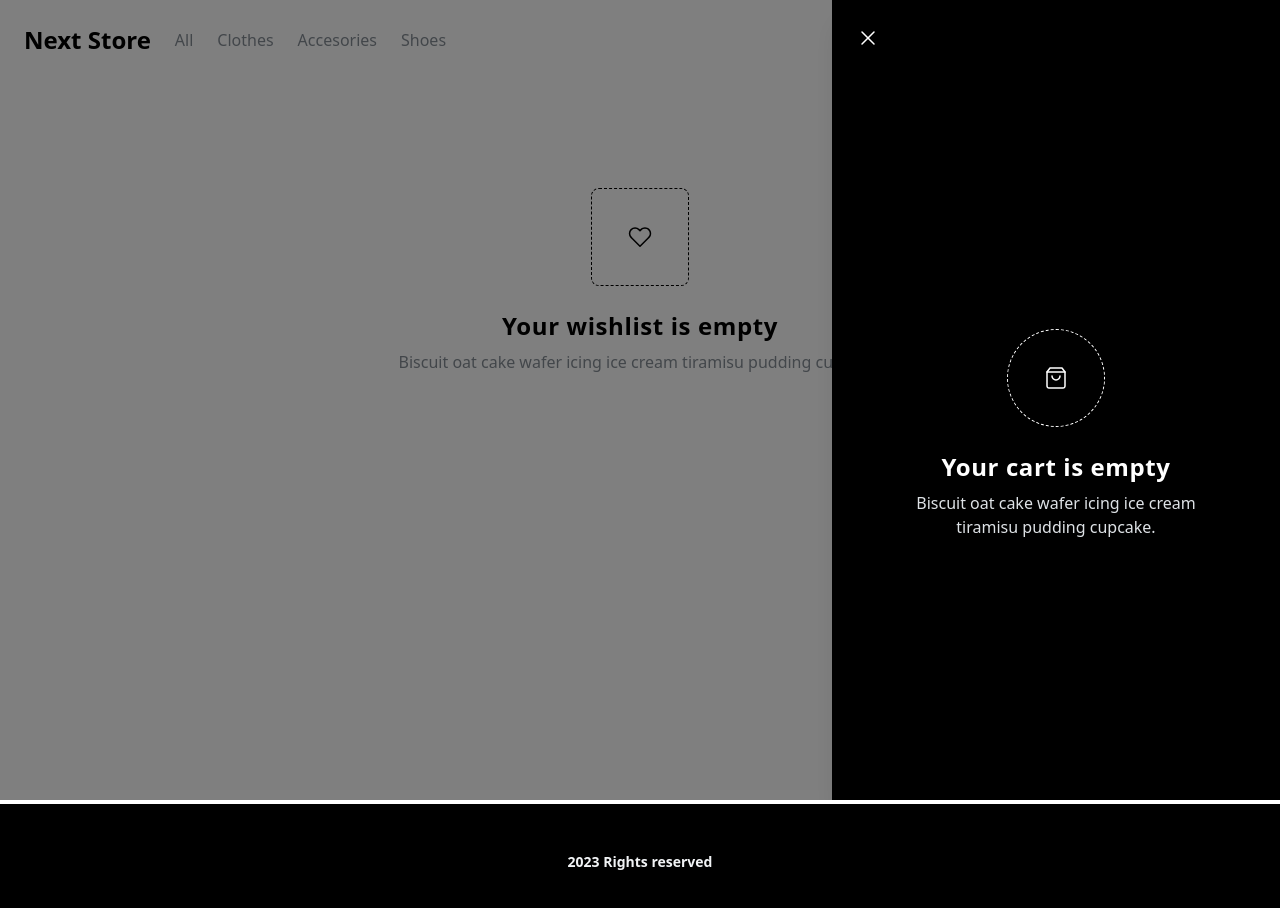
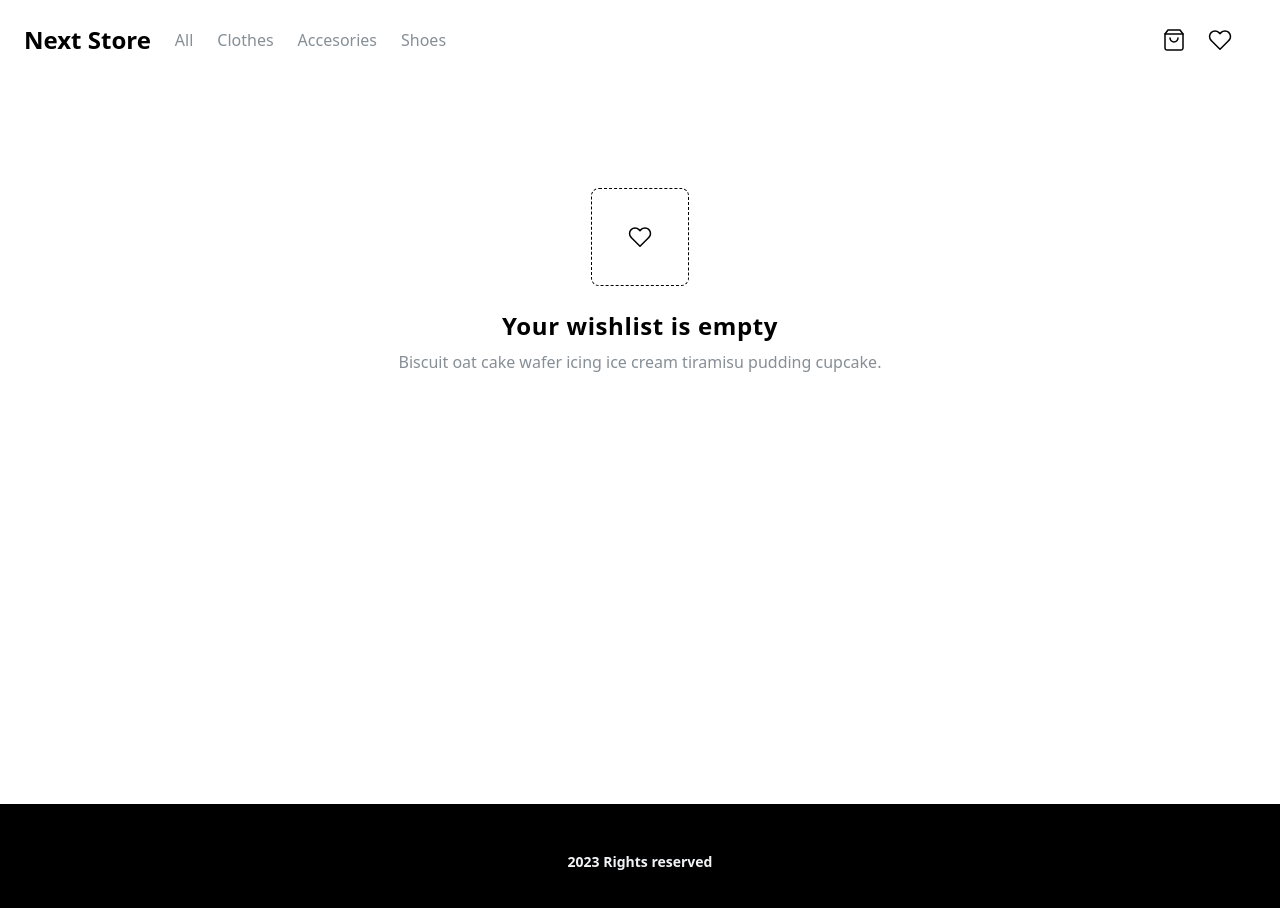
Before and after one commit to FedericoPontoriero/ecommerce-next, a Next.js app: page /wishlist in a window 1280 px wide. Shown: the top 908 px of the page. Built offline with nearby package versions, Linux system fonts and the light colour scheme.

Commit message:
sidebar state in ui provider

```diff
--- a/components/common/Layout/Layout.tsx
+++ b/components/common/Layout/Layout.tsx
@@ -12,7 +12,7 @@ const Layout = ({ children }: PropsWithChildren) => {
     return (
         <div className={s.root}>
             <Navbar />
-            <Sidebar>
+            <Sidebar isOpen={ui.isSidebarOpen}>
                 <CartSideBar />
             </Sidebar>
             <main className="fit">{children}</main>
--- a/components/common/Usernav/Usernav.tsx
+++ b/components/common/Usernav/Usernav.tsx
@@ -3,13 +3,16 @@ import Link from "next/link";
 
 import s from "./Usernav.module.css";
 import { Bag as Cart, Heart } from "@components/icons";
+import { useUI } from "@components/ui/Context";
 
-const Usernav: FC = (props) => {
+const Usernav: FC = () => {
+    const ui = useUI();
+
     return (
         <nav>
             <ul className={s.list}>
                 <li className={s.item}>
-                    <Cart />
+                    <Cart onClick={ui.setIsSidebarOpen} />
                 </li>
                 <li className={s.item}>
                     <Link href="/wishlist">
--- a/components/ui/Context.tsx
+++ b/components/ui/Context.tsx
@@ -1,15 +1,18 @@
-import { createContext, FC, PropsWithChildren, useContext } from "react";
+import { createContext, PropsWithChildren, useContext, useState } from "react";
 
-const UIContext = createContext<{ [key: string]: string }>({
+const UIContext = createContext<{ [key: string]: any }>({
     uiState: "defaultState",
 });
 
 const UIProvider = ({ children }: PropsWithChildren) => {
-    return (
-        <UIContext.Provider value={{ uiState: "someState" }}>
-            {children}
-        </UIContext.Provider>
-    );
+    const [isSidebarOpen, setIsSidebarOpen] = useState(false);
+
+    const uiState = {
+        isSidebarOpen,
+        setIsSidebarOpen,
+    };
+
+    return <UIContext.Provider value={uiState}>{children}</UIContext.Provider>;
 };
 
 export const useUI = () => {
--- a/components/ui/Sidebar/Sidebar.tsx
+++ b/components/ui/Sidebar/Sidebar.tsx
@@ -2,10 +2,10 @@ import { FC } from "react";
 
 interface Props {
     children: any;
+    isOpen: boolean;
 }
 
-const Sidebar: FC<Props> = ({ children }) => {
-    const isOpen = true;
+const Sidebar: FC<Props> = ({ children, isOpen }) => {
     return (
         <>
             {isOpen ? (
```
